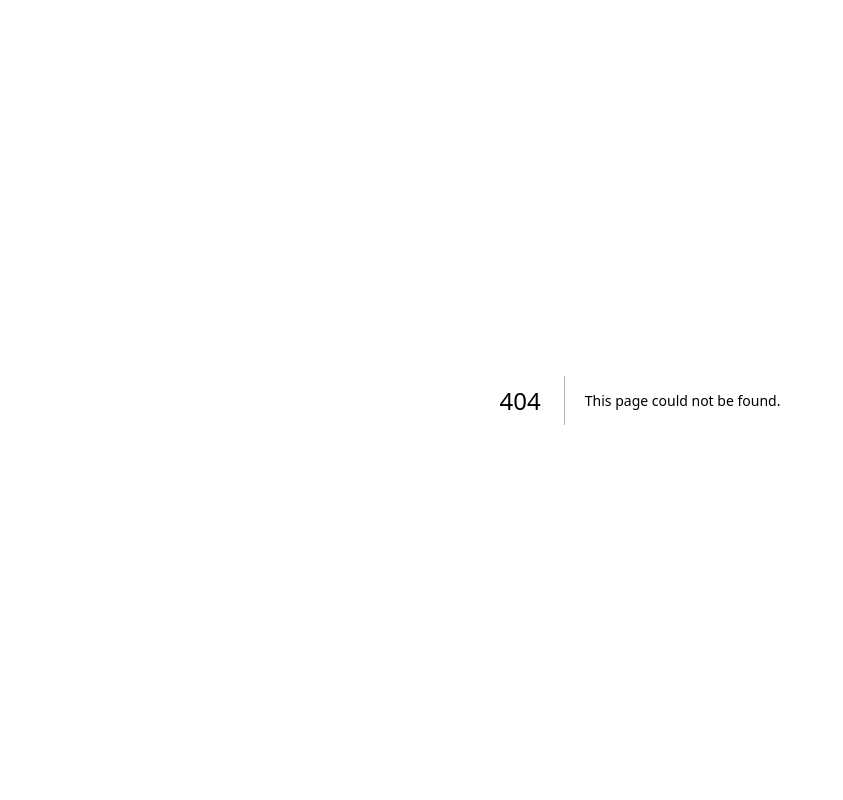
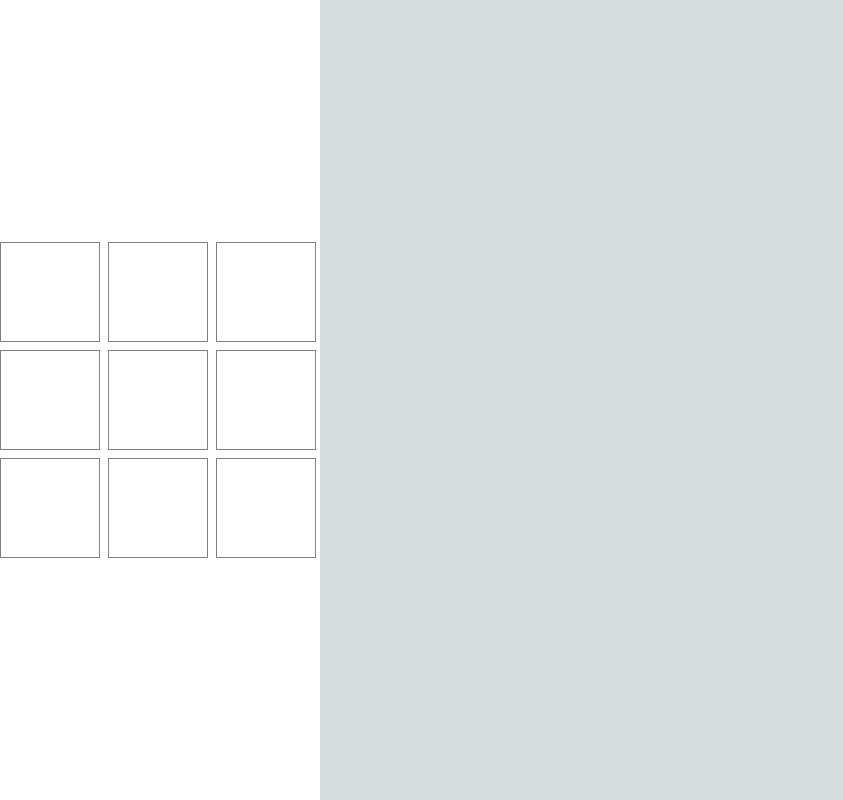
Before and after one commit to ulianakolodii/super-XO, a Next.js app: page /player-vs-player in a window 1280 px wide. Before the commit this address had no page. Shown: the whole page, without its empty margins (0-843 px from the left). Built offline with nearby package versions, Linux system fonts and the light colour scheme.

Commit message:
worked with grid

```diff
--- /dev/null
+++ b/components/Grid.tsx
@@ -0,0 +1,40 @@
+import { FC } from "react";
+import { Box } from "@mui/system";
+import { Block } from "../types/Block";
+
+const Grid: FC<{ items: Array<Block>; onClick: () => void }> = ({ items }) => {
+  return (
+    <Box
+      sx={{
+        position: "absolute",
+        top: 0,
+        left: 0,
+        bottom: 0,
+        right: 0,
+        display: "flex",
+        alignContent: "center",
+        width: 320,
+        flexWrap: "wrap",
+        gap: 1,
+        backgroundColor: "white",
+      }}
+    >
+      {items.map(({ id, value }) => {
+        return (
+          <Box
+            key={id}
+            sx={{
+              width: 100,
+              height: 100,
+              border: "solid grey 1px",
+              cursor: "pointer",
+            }}
+          >
+            {value}
+          </Box>
+        );
+      })}
+    </Box>
+  );
+};
+export default Grid;
--- /dev/null
+++ b/pages/player-vs-player.tsx
@@ -0,0 +1,27 @@
+import { useMemo, useState } from "react";
+import Grid from "../components/Grid";
+
+const PlayerVsPlayer = () => {
+  const [items, setItems] = useState([
+    { id: 0, value: "" },
+    { id: 1, value: "" },
+    { id: 2, value: "" },
+    { id: 3, value: "" },
+    { id: 4, value: "" },
+    { id: 5, value: "" },
+    { id: 6, value: "" },
+    { id: 7, value: "" },
+    { id: 8, value: "" },
+  ]);
+  const [current, setCurrent] = useState("x");
+
+//   const availableItems = useMemo(() => )
+
+  const handleBoxClick = () => {
+
+  }
+
+  return <Grid items={items} onClick={handleBoxClick}></Grid>;
+};
+
+export default PlayerVsPlayer;
--- /dev/null
+++ b/types/Block.ts
@@ -0,0 +1,4 @@
+export type Block = {
+  id: number;
+  value: string;
+};
```
